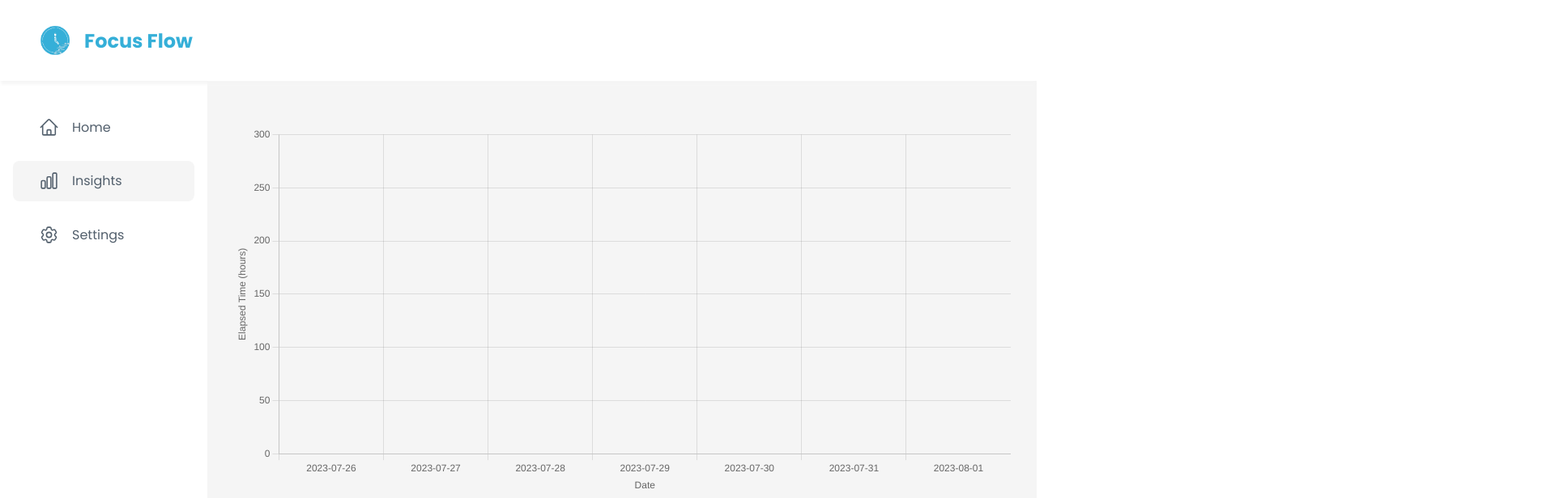
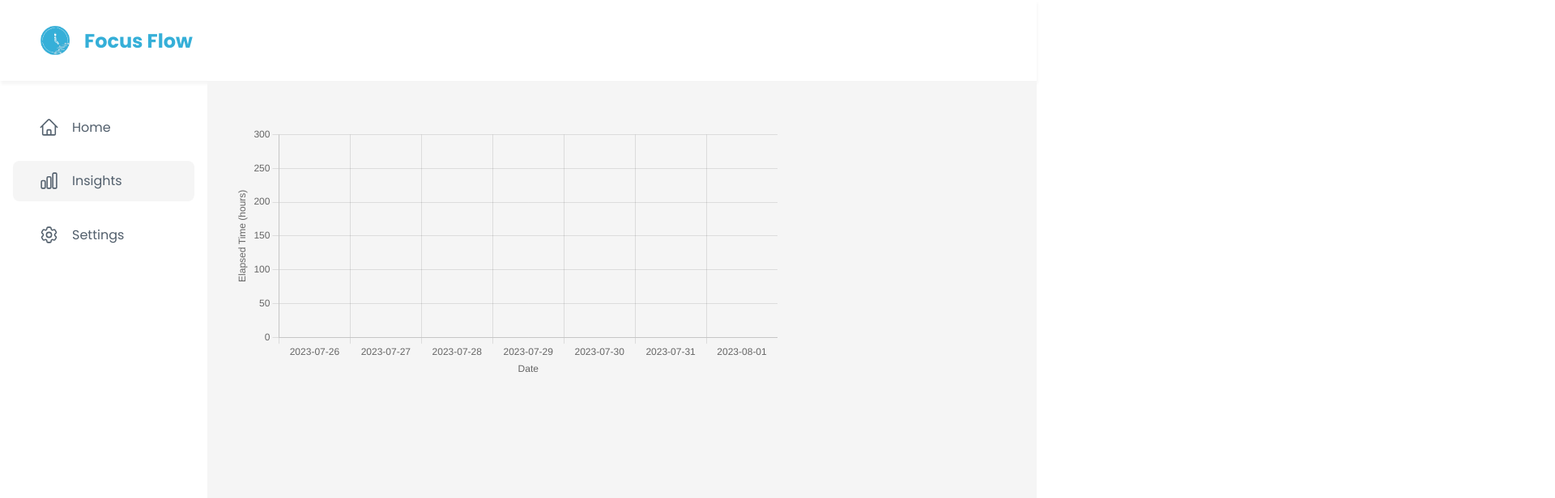
Before and after one commit to NeeshuSharmaa/focusFlow, a React (Vite) app: page /insights in a window 1280 px wide. Shown: the top 616 px of the page at 81% size, 1920 px wide, since content can reach past the window. Built offline with nearby package versions, Linux system fonts and the light colour scheme.

Commit message:
feat: doughnut chart

```diff
--- a/src/pages/insights/Insights.css
+++ b/src/pages/insights/Insights.css
@@ -1,3 +1,8 @@
 .insights {
   padding: 2rem;
 }
+.charts {
+  display: grid;
+  grid-template-columns: 70% 30%;
+  gap: 2fr;
+}
--- a/src/pages/insights/Insights.jsx
+++ b/src/pages/insights/Insights.jsx
@@ -1,9 +1,14 @@
+import { DoughnutChart } from "./components/DoughnutChart";
 import StackedBarChart from "./components/StackedBarChart";
 import "./Insights.css";
 export default function Insights() {
   return (
     <div className="insights">
-      <StackedBarChart />
+      <div className="charts">
+        <StackedBarChart />
+
+        <DoughnutChart />
+      </div>
     </div>
   );
 }
--- /dev/null
+++ b/src/pages/insights/components/DoughnutChart.jsx
@@ -0,0 +1,24 @@
+import { Chart as ChartJS, ArcElement, Tooltip, Legend } from "chart.js";
+import { Doughnut } from "react-chartjs-2";
+import { doughnutHelpers } from "./HelperFuncs";
+import { useSelector } from "react-redux";
+
+export function DoughnutChart() {
+  ChartJS.register(ArcElement, Tooltip, Legend);
+  const tasks = useSelector((state) => state.tasks.allTasks);
+
+  const doughnut = doughnutHelpers(tasks);
+
+  const data = {
+    labels: doughnut.labels,
+    datasets: [
+      {
+        data: doughnut.dataForDatasets,
+        backgroundColor: doughnut.colorsForArcs,
+        borderColor: doughnut.colorsForArcs,
+        borderWidth: 1,
+      },
+    ],
+  };
+  return <Doughnut data={data} className="doughnut-chart" />;
+}
--- a/src/pages/insights/components/HelperFuncs.jsx
+++ b/src/pages/insights/components/HelperFuncs.jsx
@@ -28,3 +28,33 @@ export const generateDateArray = () => {
 
   return dateArray;
 };
+
+export const doughnutHelpers = (tasks) => {
+  const dateArr = generateDateArray();
+
+  const tasksWithTimeSpent = tasks.reduce((acc, { name, timeSpent }) => {
+    const time = timeSpent.reduce(
+      (acc, { date: DATE, elapsedTime }) =>
+        dateArr.some((date) => date === DATE) ? acc + elapsedTime : acc,
+      0
+    );
+
+    return [...acc, { name, time }];
+  }, []);
+
+  const labels = tasksWithTimeSpent.map(({ name }) => name);
+  const dataForDatasets = tasksWithTimeSpent.map(({ time }) => time);
+
+  const generateBgColorsArr = (n) => {
+    let colorsArr = [];
+    for (let i = 0; i <= n; i++) {
+      colorsArr = [...colorsArr, generateRandomColor()];
+    }
+
+    return colorsArr;
+  };
+
+  const colorsForArcs = generateBgColorsArr(labels.length);
+
+  return { labels, dataForDatasets, colorsForArcs };
+};
```
